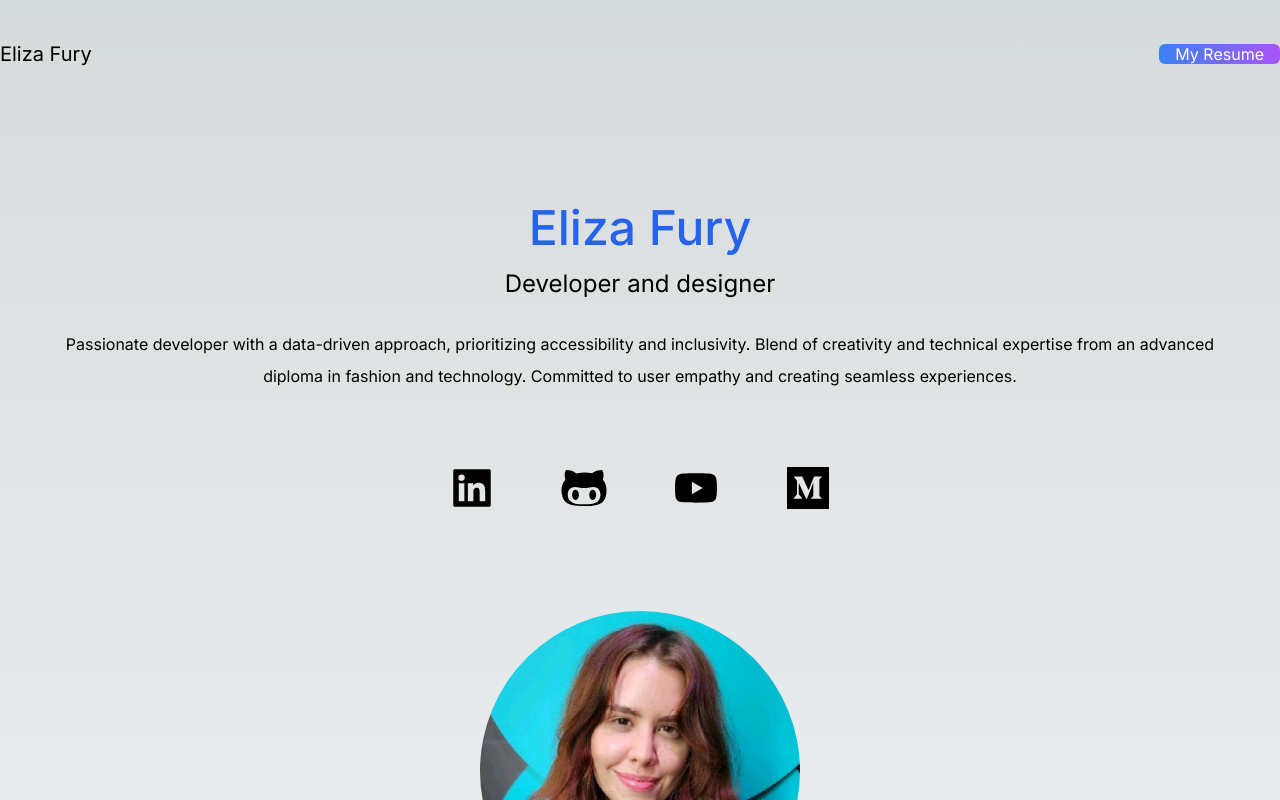
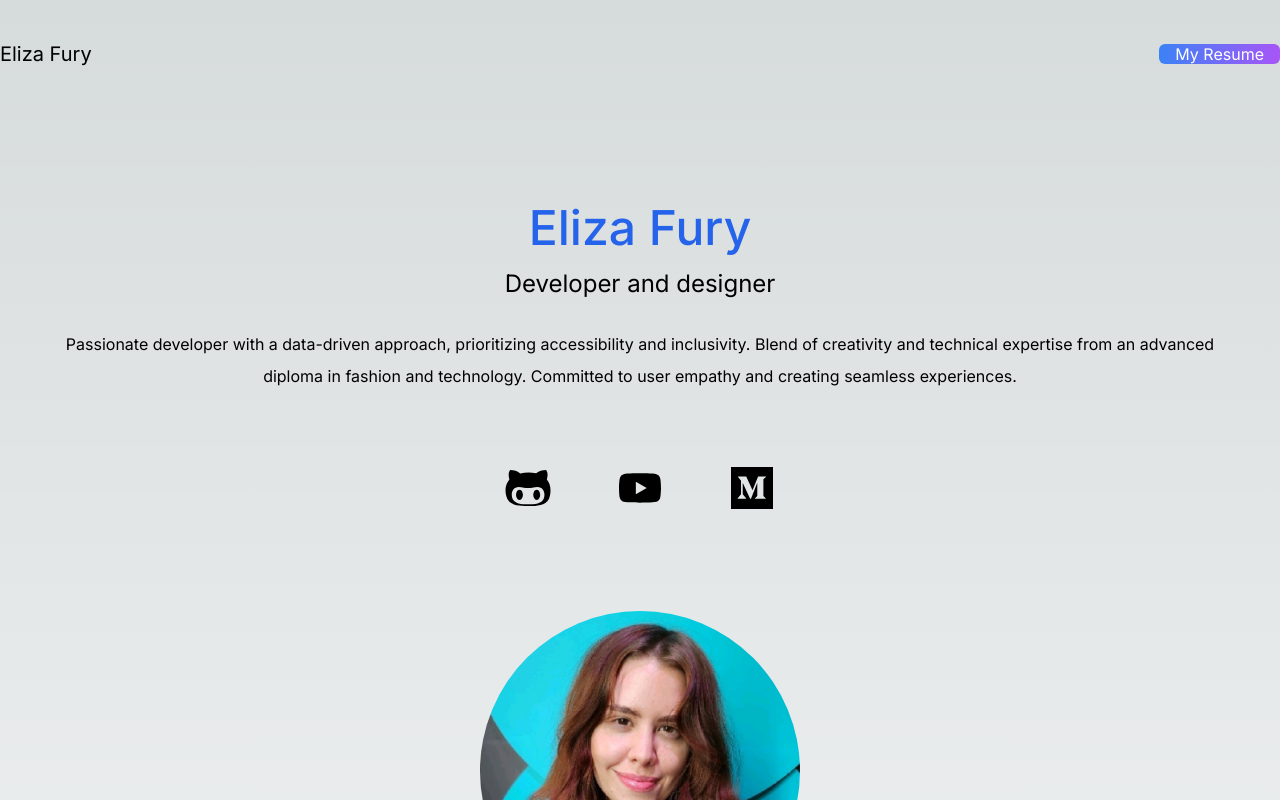
Before and after one commit to Efury1/myportfolio, a Next.js app: page / in a window 1280 px wide. Shown: the top 800 px of the page. Built offline with nearby package versions, Linux system fonts and the light colour scheme.

Commit message:
Remove linkedIn button

```diff
--- a/src/app/page.tsx
+++ b/src/app/page.tsx
@@ -25,7 +25,6 @@ export default function Home() {
         </p>
         </div>
         <div className="text-5xl flex justify-center gap-16 py-3 text-black-400">
-        <a href='https://www.linkedin.com/in/eliza-fury-3004b3110/'><button><AiFillLinkedin></AiFillLinkedin></button></a>
         <a href='https://github.com/Efury1?tab=overview&from=2023-06-01&to=2023-06-27'><button><FaGithubAlt></FaGithubAlt></button></a>
         <a href='https://www.youtube.com/channel/UCCwlIqh6VjXceir9BHMl_YQ'><button><AiFillYoutube></AiFillYoutube></button></a>
         <a href='https://medium.com/@ejfury'><button><FaMedium></FaMedium></button></a>
```
